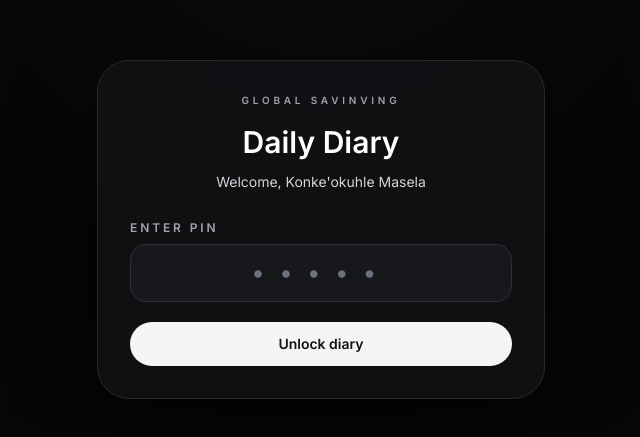
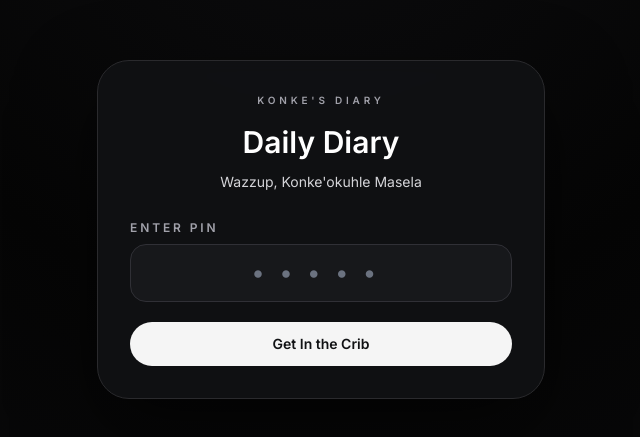
Before and after one commit to konkemasela/diarykonke, a React (Vite) app in the folder webgen-premium-landing-page/: page / in a window 1280 px wide. Shown: the part 171-608 px from the top of the page, without its empty margins (319-959 px from the left). Built offline with nearby package versions, Linux system fonts and the light colour scheme.

Commit message:
minor changes to stuff abt the words

```diff
--- a/webgen-premium-landing-page/index.html
+++ b/webgen-premium-landing-page/index.html
@@ -7,7 +7,7 @@
       name="description"
       content="A warm, personal online diary for reflecting on everyday life, memories, and small moments."
     />
-    <title>Mila Hart | Personal Diary</title>
+    <title>Konke Masela | Diary</title>
     <link rel="preconnect" href="https://fonts.googleapis.com" />
     <link rel="preconnect" href="https://fonts.gstatic.com" crossorigin />
     <link
--- a/webgen-premium-landing-page/src/components/DiaryPage.tsx
+++ b/webgen-premium-landing-page/src/components/DiaryPage.tsx
@@ -204,10 +204,10 @@ export function DiaryPage() {
       <div className="flex min-h-screen items-center justify-center bg-[radial-gradient(circle_at_top,#0d0d0f,#050505_48%,#0b0b0d)] p-6">
         <div className="w-full max-w-md rounded-[2rem] border border-[#2a2a2d] bg-[#111214]/90 p-8 shadow-[0_30px_80px_rgba(0,0,0,0.5)] backdrop-blur-sm">
           <p className="text-center text-[10px] font-semibold uppercase tracking-[0.38em] text-[#a1a1aa]">
-            global saVINVING
+            Konke's Diary
           </p>
           <h1 className="mt-4 text-center text-3xl font-semibold text-white">Daily Diary</h1>
-          <p className="mt-3 text-center text-sm text-[#d4d4d8]">Welcome, {USER_NAME}</p>
+          <p className="mt-3 text-center text-sm text-[#d4d4d8]">Wazzup, {USER_NAME}</p>
 
           <form onSubmit={handleUnlock} className="mt-7 space-y-5">
             <label className="block">
@@ -231,7 +231,7 @@ export function DiaryPage() {
               type="submit"
               className="w-full rounded-full bg-[#f5f5f5] px-4 py-3 text-sm font-semibold text-[#111214] transition hover:bg-white"
             >
-              Unlock diary
+              Get In the Crib
             </button>
           </form>
         </div>
@@ -257,7 +257,7 @@ export function DiaryPage() {
               onClick={() => setIsUnlocked(false)}
               className="rounded-full border border-[#303036] bg-[#17181b] px-3 py-2 text-sm text-[#e5e7eb]"
             >
-              Lock diary
+              Lock the crib
             </button>
           </div>
         </header>
@@ -320,7 +320,7 @@ export function DiaryPage() {
             </div>
 
             <div className="rounded-[2rem] border border-[#2a2a2d] bg-[#111214] p-5 shadow-[0_18px_45px_rgba(0,0,0,0.45)]">
-              <h2 className="text-lg font-semibold text-white">Your diary pulse</h2>
+              <h2 className="text-lg font-semibold text-white">Global stuff and watnot</h2>
               <div className="mt-4 grid grid-cols-3 gap-3">
                 <div className="rounded-2xl border border-[#303036] bg-[#17181b] p-3">
                   <p className="text-[10px] uppercase tracking-[0.24em] text-[#a1a1aa]">Entries</p>
```
